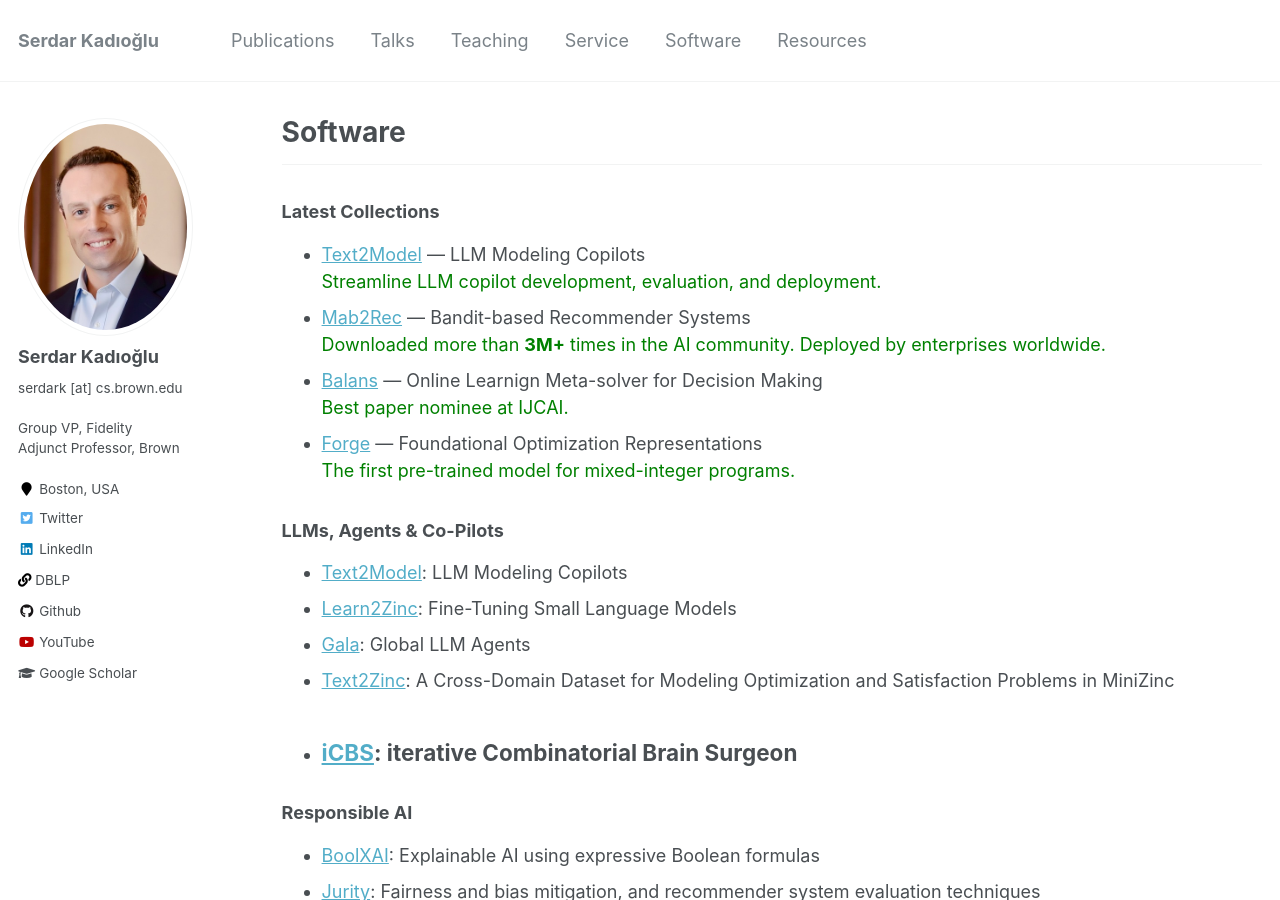
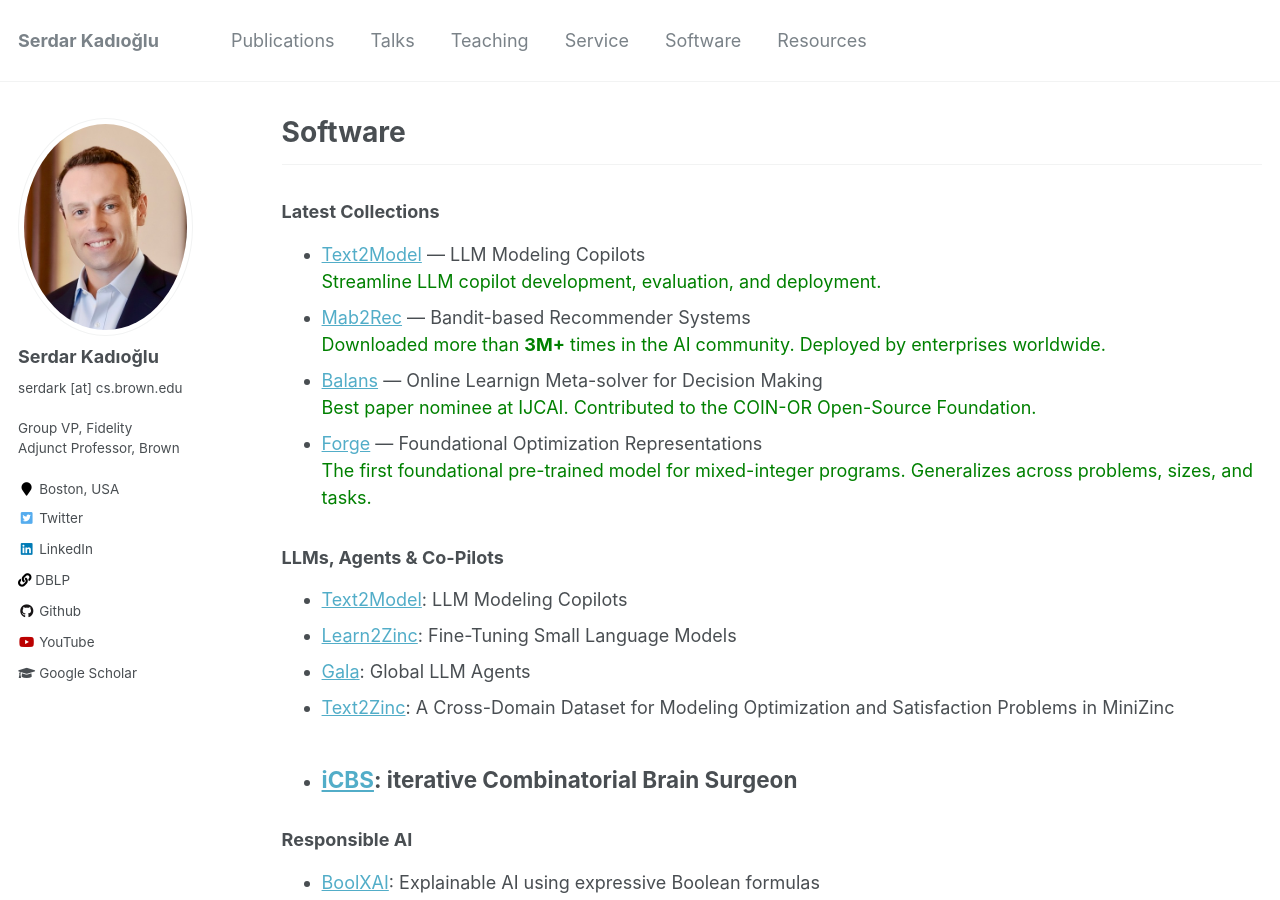
Before and after one commit to skadio/skadio.github.io, a Jekyll site: the page built from _pages/software.md, in a window 1280 px wide and 900 px high. Built offline with Jekyll 4.4.1, drawn with Linux system fonts in a browser that asks for light colours.

Commit message:
Update software.md

```diff
--- a/_pages/software.md
+++ b/_pages/software.md
@@ -10,8 +10,8 @@ author_profile: true
 ### Latest Collections
 - [Text2Model](https://skadio.github.io/text2model/) — LLM Modeling Copilots <br> <span style="color:green">Streamline LLM copilot development, evaluation, and deployment.</span>
 - [Mab2Rec](https://fidelity.github.io/mab2rec) — Bandit-based Recommender Systems <br> <span style="color:green">Downloaded more than **3M+** times in the AI community. Deployed by enterprises worldwide.</span>
-- [Balans](https://coin-or.github.io/balans/) — Online Learnign Meta-solver for Decision Making  <br> <span style="color:green">Best paper nominee at IJCAI.</span>
-- [Forge](https://skadio.github.io/forge/) —  Foundational Optimization Representations <br> <span style="color:green">The first pre-trained model for mixed-integer programs.</span>
+- [Balans](https://coin-or.github.io/balans/) — Online Learnign Meta-solver for Decision Making  <br> <span style="color:green">Best paper nominee at IJCAI. Contributed to the COIN-OR Open-Source Foundation.</span>
+- [Forge](https://skadio.github.io/forge/) —  Foundational Optimization Representations <br> <span style="color:green">The first foundational pre-trained model for mixed-integer programs. Generalizes across problems, sizes, and tasks.</span>
 
 ### LLMs, Agents & Co-Pilots
 - [Text2Model](https://skadio.github.io/text2model/): LLM Modeling Copilots
```
